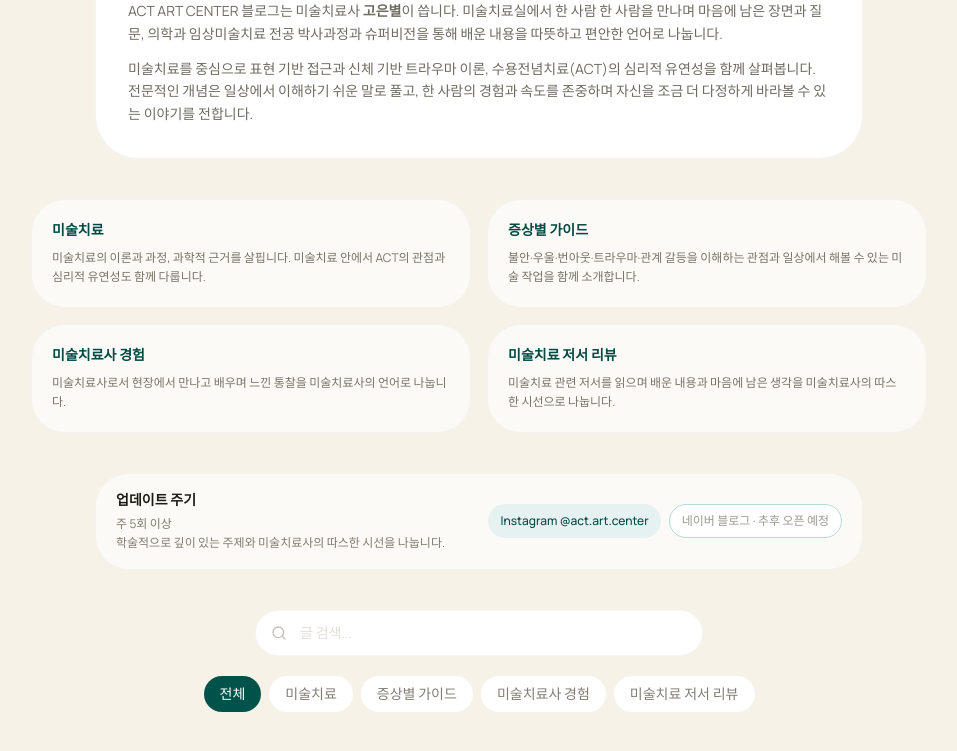
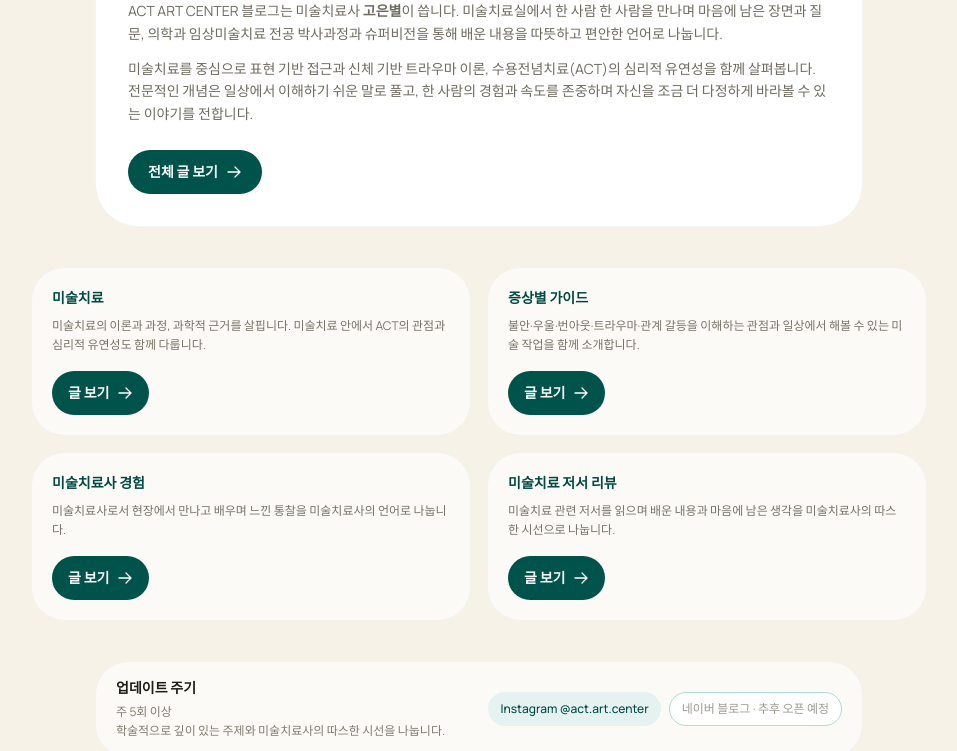
Before and after one commit to act-art-center/actartcenter.com, a Next.js app: page /blog in a window 1280 px wide. Shown: the part 734-1485 px from the top of the page, without its empty margins (161-1118 px from the left). Built offline with nearby package versions, Linux system fonts and the light colour scheme.

Commit message:
Add blog navigation action buttons

```diff
--- a/src/app/blog/page.tsx
+++ b/src/app/blog/page.tsx
@@ -89,6 +89,18 @@ export default function BlogPage() {
                 한 사람의 경험과 속도를 존중하며 자신을 조금 더 다정하게 바라볼 수 있는 이야기를 전합니다.
               </p>
             </div>
+            <div className="mt-6">
+              <Link
+                href="#all-posts"
+                aria-label="블로그 전체 글 목록으로 이동"
+                className="inline-flex min-h-11 items-center gap-2 rounded-lg bg-primary-500 px-5 py-3 text-sm font-semibold text-white transition-colors hover:bg-primary-600 focus-visible:outline-none focus-visible:ring-2 focus-visible:ring-primary-500 focus-visible:ring-offset-2"
+              >
+                전체 글 보기
+                <svg className="h-4 w-4" fill="none" viewBox="0 0 24 24" stroke="currentColor" strokeWidth={2}>
+                  <path strokeLinecap="round" strokeLinejoin="round" d="M13.5 4.5 21 12m0 0-7.5 7.5M21 12H3" />
+                </svg>
+              </Link>
+            </div>
           </div>
 
           {/* Topic map — BLOG_CATEGORIES 설명 */}
@@ -118,6 +130,21 @@ export default function BlogPage() {
               >
                 <p className="text-primary-600 font-semibold text-sm">{t.name}</p>
                 <p className="mt-2 text-charcoal/75 text-xs leading-relaxed">{t.desc}</p>
+                <button
+                  type="button"
+                  onClick={() => {
+                    setActiveCategory(t.name);
+                    setSearchQuery("");
+                    document.getElementById("all-posts")?.scrollIntoView({ behavior: "smooth", block: "start" });
+                  }}
+                  className="mt-4 inline-flex min-h-11 items-center gap-2 rounded-lg bg-primary-500 px-4 py-2 text-sm font-semibold text-white transition-colors hover:bg-primary-600 focus-visible:outline-none focus-visible:ring-2 focus-visible:ring-primary-500 focus-visible:ring-offset-2"
+                  aria-label={`${t.name} 글 보기`}
+                >
+                  글 보기
+                  <svg className="h-4 w-4" fill="none" viewBox="0 0 24 24" stroke="currentColor" strokeWidth={2}>
+                    <path strokeLinecap="round" strokeLinejoin="round" d="M13.5 4.5 21 12m0 0-7.5 7.5M21 12H3" />
+                  </svg>
+                </button>
               </div>
             ))}
           </div>
@@ -156,7 +183,7 @@ export default function BlogPage() {
           </div>
 
           {/* Search + Categories */}
-          <div className="relative z-10 mb-10 space-y-5">
+          <div id="all-posts" className="relative z-10 mb-10 scroll-mt-24 space-y-5">
             {/* Search */}
             <div className="relative max-w-md mx-auto">
               <Search className="absolute left-4 top-1/2 -translate-y-1/2 w-4 h-4 text-stone" />
```
